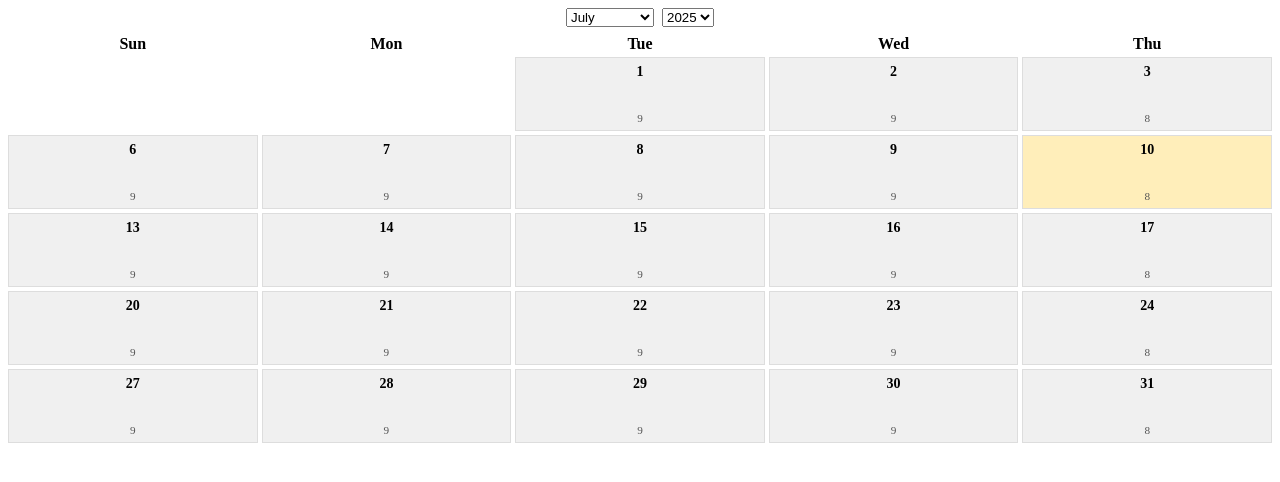
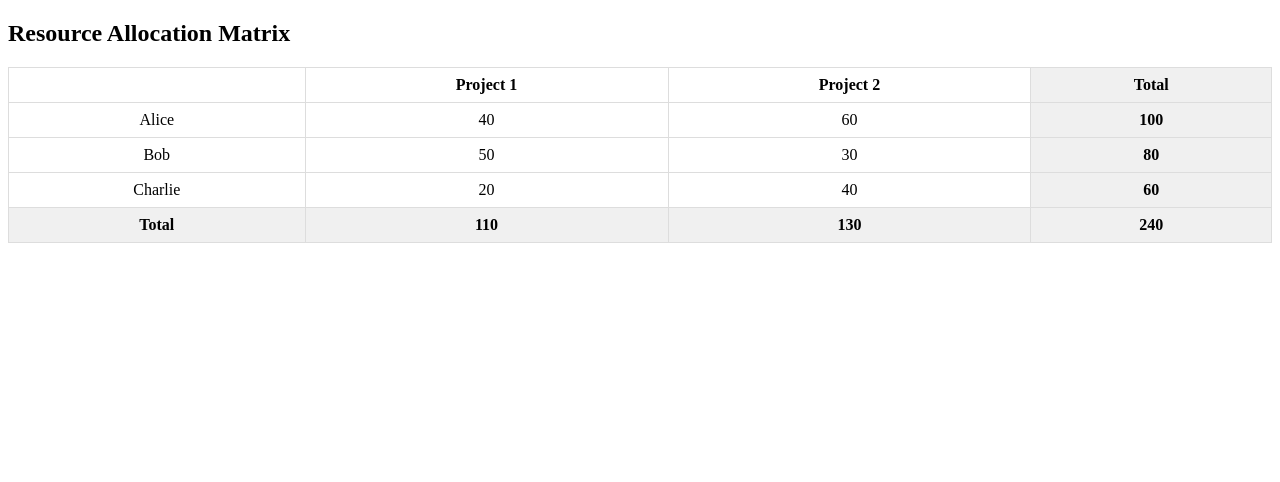
Before and after one commit to aglamazy/project_assigment, a React app in the folder client/: page / in a window 1280 px wide. Shown: the top 482 px of the page. Built offline with nearby package versions, Linux system fonts and the light colour scheme.

Commit message:
Add ResourceMatrix component and integrate

```diff
--- a/client/src/App.jsx
+++ b/client/src/App.tsx
@@ -1,10 +1,10 @@
 import React from 'react';
-import WorkdaysTable from './WorkdaysTable';
+import ResourceMatrix from './ResourceMatrix';
 
 export default function App() {
   return (
     <div>
-      <WorkdaysTable />
+      <ResourceMatrix />
     </div>
   );
 }
--- /dev/null
+++ b/client/src/ResourceMatrix.tsx
@@ -0,0 +1,76 @@
+import React from 'react';
+
+const developers = ['Alice', 'Bob', 'Charlie'];
+const projects = ['Project 1', 'Project 2'];
+
+const allocations: Record<string, Record<string, number>> = {
+  Alice: { 'Project 1': 40, 'Project 2': 60 },
+  Bob: { 'Project 1': 50, 'Project 2': 30 },
+  Charlie: { 'Project 1': 20, 'Project 2': 40 },
+};
+
+export default function ResourceMatrix() {
+  const totalsPerDeveloper = developers.map((dev) => {
+    return projects.reduce((sum, proj) => sum + (allocations[dev]?.[proj] || 0), 0);
+  });
+
+  const totalsPerProject = projects.map((proj) => {
+    return developers.reduce((sum, dev) => sum + (allocations[dev]?.[proj] || 0), 0);
+  });
+
+  const grandTotal = totalsPerProject.reduce((a, b) => a + b, 0);
+
+  const tableStyle: React.CSSProperties = {
+    borderCollapse: 'collapse',
+    width: '100%',
+  };
+
+  const cellStyle: React.CSSProperties = {
+    border: '1px solid #ddd',
+    padding: '8px',
+    textAlign: 'center',
+  };
+
+  const totalStyle: React.CSSProperties = {
+    ...cellStyle,
+    fontWeight: 'bold',
+    background: '#f0f0f0',
+  };
+
+  return (
+    <div>
+      <h2>Resource Allocation Matrix</h2>
+      <table style={tableStyle}>
+        <thead>
+          <tr>
+            <th style={cellStyle}></th>
+            {projects.map((project) => (
+              <th key={project} style={cellStyle}>{project}</th>
+            ))}
+            <th style={totalStyle}>Total</th>
+          </tr>
+        </thead>
+        <tbody>
+          {developers.map((dev, idx) => (
+            <tr key={dev}>
+              <td style={cellStyle}>{dev}</td>
+              {projects.map((proj) => (
+                <td key={proj} style={cellStyle}>{allocations[dev][proj]}</td>
+              ))}
+              <td style={totalStyle}>{totalsPerDeveloper[idx]}</td>
+            </tr>
+          ))}
+        </tbody>
+        <tfoot>
+          <tr>
+            <td style={totalStyle}>Total</td>
+            {totalsPerProject.map((tot, idx) => (
+              <td key={idx} style={totalStyle}>{tot}</td>
+            ))}
+            <td style={totalStyle}>{grandTotal}</td>
+          </tr>
+        </tfoot>
+      </table>
+    </div>
+  );
+}
```
